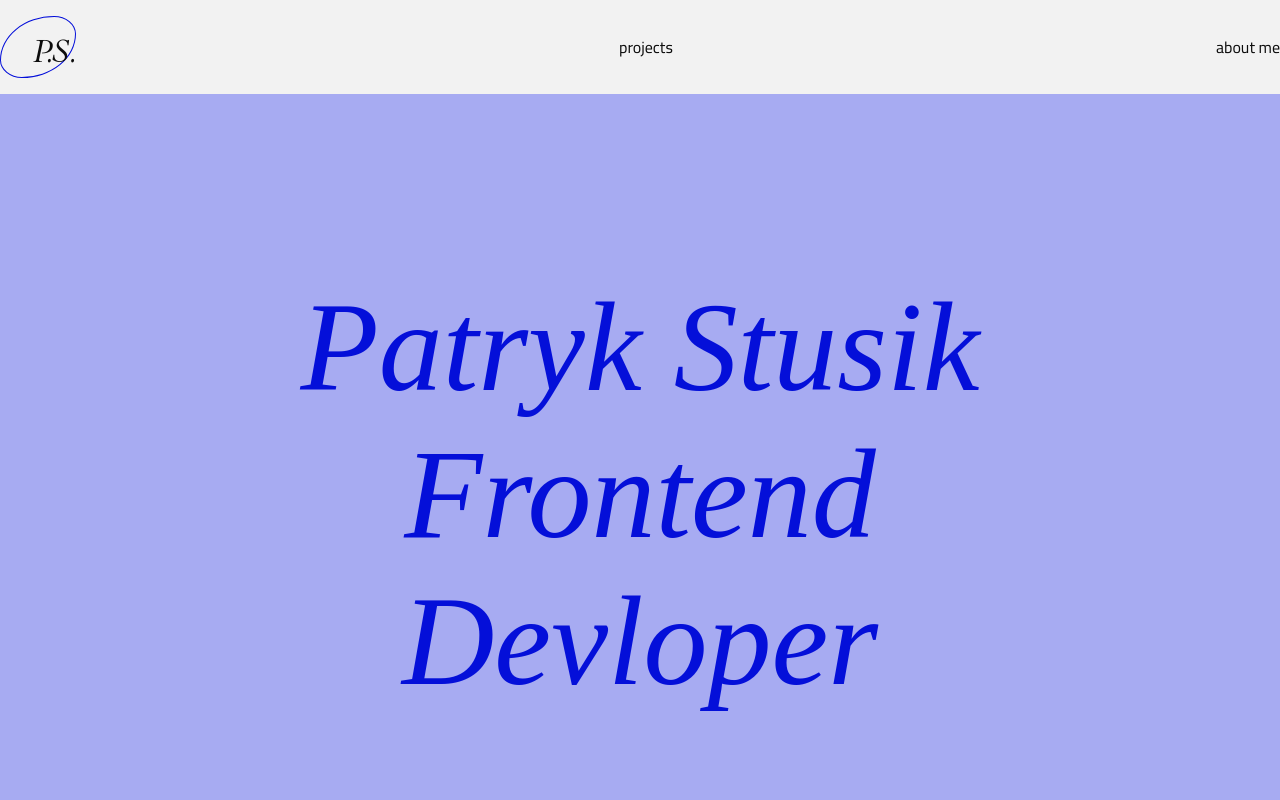
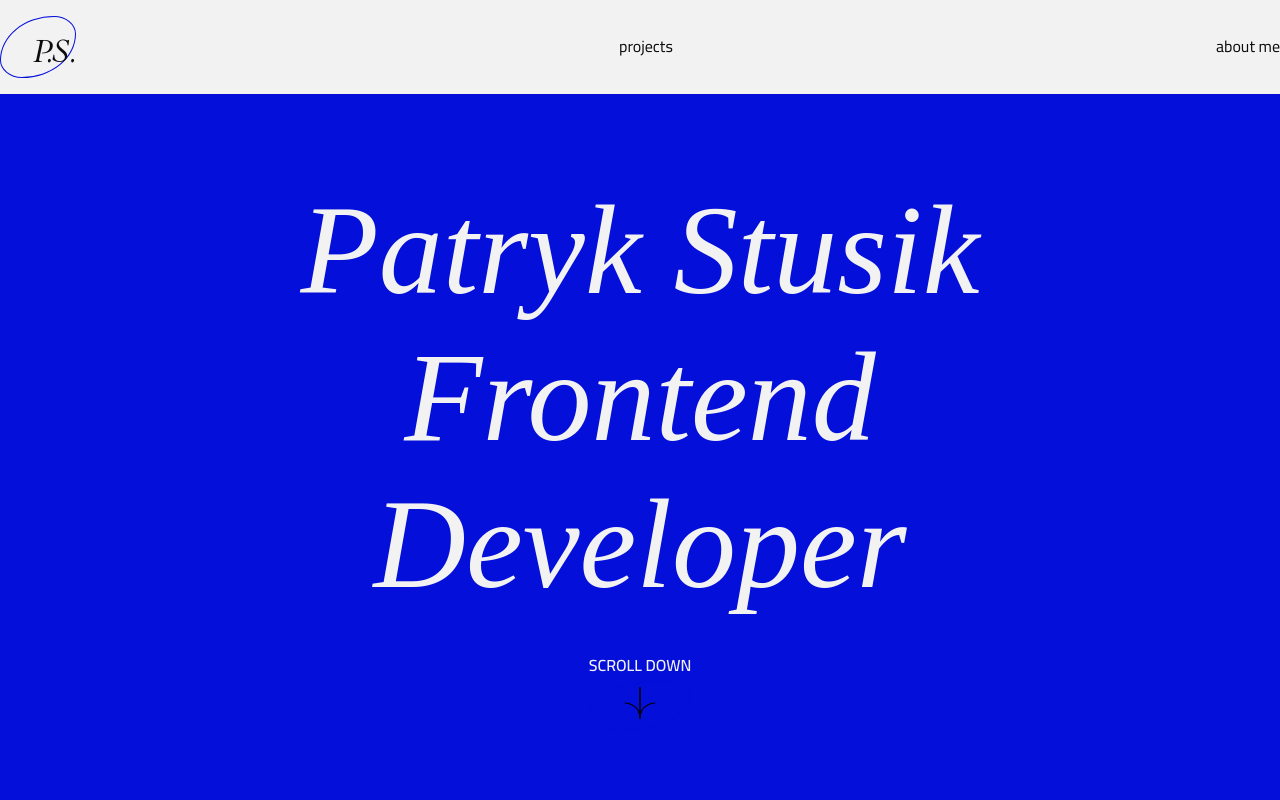
Before and after one commit to dandrok/portfolio-website, a React (Create React App) app: page / in a window 1280 px wide. Shown: the top 800 px of the page. Built offline with nearby package versions, Linux system fonts and the light colour scheme.

Commit message:
fix few styles

```diff
--- a/src/components/Header.js
+++ b/src/components/Header.js
@@ -7,8 +7,8 @@ const Header = () => {
         <div className={styles.header__nav__logo}>
           <p className={styles.header__nav__logo_p}>P.S.</p>
         </div>
-        <div>projects</div>
-        <div>about me</div>
+        <div className={styles.header__nav_underline}>projects</div>
+        <div className={styles.header__nav_underline}>about me</div>
       </nav>
     </section>
   )
--- a/src/components/Header.module.css
+++ b/src/components/Header.module.css
@@ -38,3 +38,23 @@
   font-family: var(--font-cardo);
   font-style: italic;
 }
+
+.header__nav_underline {
+  position: relative;
+  text-decoration: none;
+  display: inline-block;
+  cursor: pointer;
+}
+.header__nav_underline:after {
+  display: block;
+  content: '';
+  border-bottom: solid 2px var(--color-blue-medium);
+  transform: scaleX(0);
+  transition: transform 500ms ease-in-out;
+  transform-origin: 100% 50%;
+}
+
+.header__nav_underline:hover:after {
+  transform: scaleX(1);
+  transform-origin: 0 50%;
+}
--- a/src/components/Hero.js
+++ b/src/components/Hero.js
@@ -1,4 +1,6 @@
 import styles from './Hero.module.css'
+
+import Arrow from './images/arrow__custom.svg'
 
 const Hero = () => {
   return (
@@ -6,7 +8,15 @@ const Hero = () => {
       <div className={styles.bg__text}>
         <div>Patryk Stusik</div>
         <div>Frontend</div>
-        <div>Devloper</div>
+        <div>Developer</div>
+        <div className={styles.bg__text_scroll}>
+          <div>
+            <p className={styles.bg__text_down}>SCROLL DOWN</p>
+          </div>
+          <button>
+            <img src={Arrow} alt={Arrow} className={styles.icon} />
+          </button>
+        </div>
       </div>
     </section>
   )
--- a/src/components/Hero.module.css
+++ b/src/components/Hero.module.css
@@ -1,16 +1,38 @@
 .bg {
-  background: var(--color-blue-light);
-  height: 800px;
+  background: var(--color-blue-medium);
+  height: 90vh;
 }
 
 .bg__text {
-  height: 800px;
+  height: 90vh;
   display: flex;
   justify-content: center;
   flex-direction: column;
   align-items: center;
   font-size: var(--font-size_128);
-  color: var(--color-blue-medium);
+  color: var(--color-whiite);
   text-transform: capitalize;
   font-style: italic;
 }
+.bg__text_scroll {
+  margin-top: 2rem;
+  display: flex;
+  justify-content: center;
+  flex-direction: column;
+  align-content: space-between;
+}
+
+.bg__text_down {
+  font-size: var(--font-size_16);
+  font-family: var(--font-cairo);
+  font-style: normal;
+  font-weight: 600;
+}
+
+.icon {
+  width: 32px;
+  height: auto;
+
+  position: relative;
+  top: 2px;
+}
```
Also changed, not shown: src/components/images/arrow__custom.svg (added).
